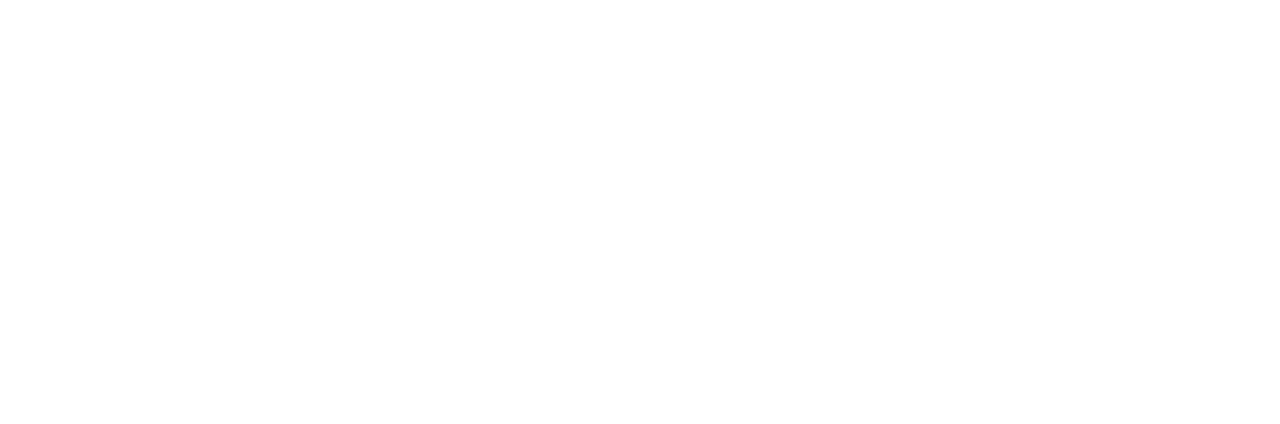
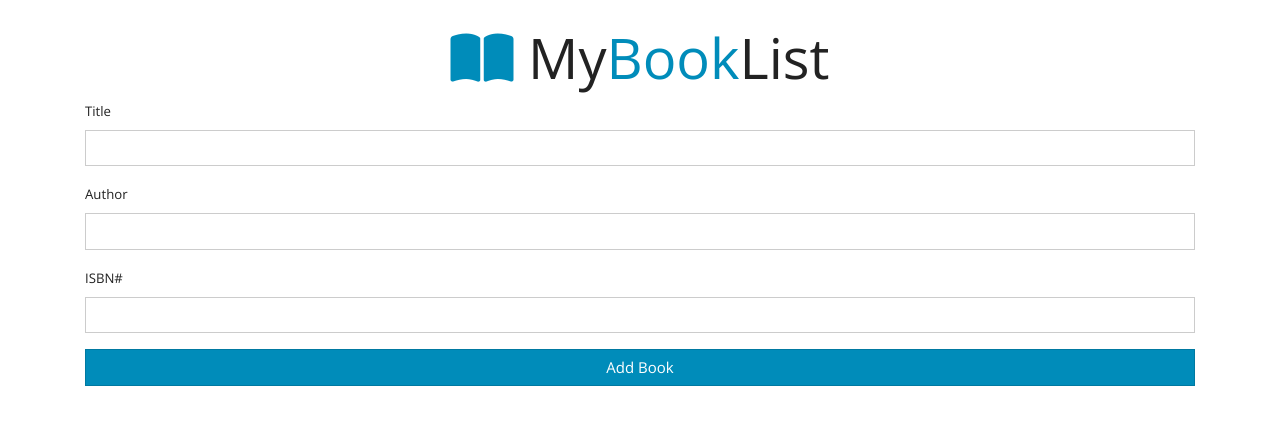
Before and after one commit to AlejoVE/booklist-app, a plain HTML site: page index.html in a window 1280 px wide. Drawn offline with nearby package versions, Linux system fonts and the light colour scheme.

Commit message:
I created a form

```diff
--- a/index.html
+++ b/index.html
@@ -8,6 +8,23 @@
     <script src="https://kit.fontawesome.com/798af7b8a5.js" crossorigin="anonymous"></script>
 </head>
 <body>
-
+    <div class="container mt-4">
+        <h1 class="display-4 text-center">
+          <i class="fas fa-book-open text-primary"></i> My<span class="text-primary">Book</span>List</h1>
+          <form id="book-form">
+            <div class="form-group">
+              <label for="title">Title</label>
+              <input type="text" id="title" class="form-control">
+            </div>
+            <div class="form-group">
+              <label for="author">Author</label>
+              <input type="text" id="author" class="form-control">
+            </div>
+            <div class="form-group">
+              <label for="isbn">ISBN#</label>
+              <input type="text" id="isbn" class="form-control">
+            </div>
+            <input type="submit" value="Add Book" class="btn btn-primary btn-block">
+          </form>
 </body>
 </html>
```
